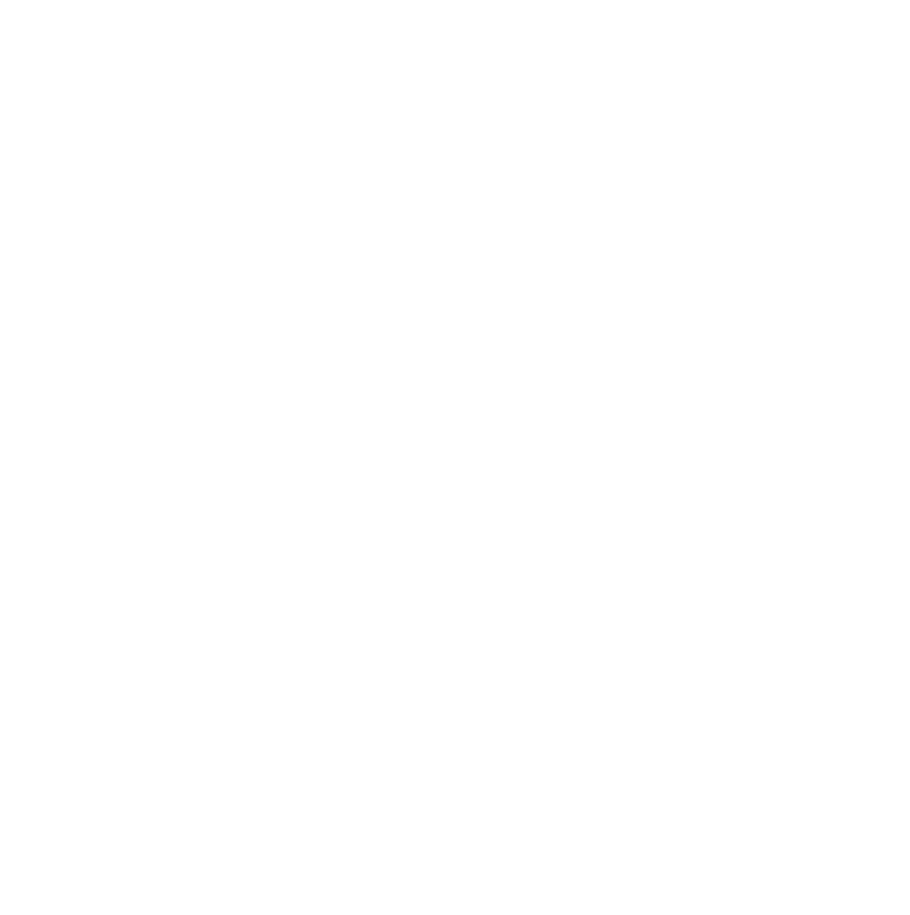
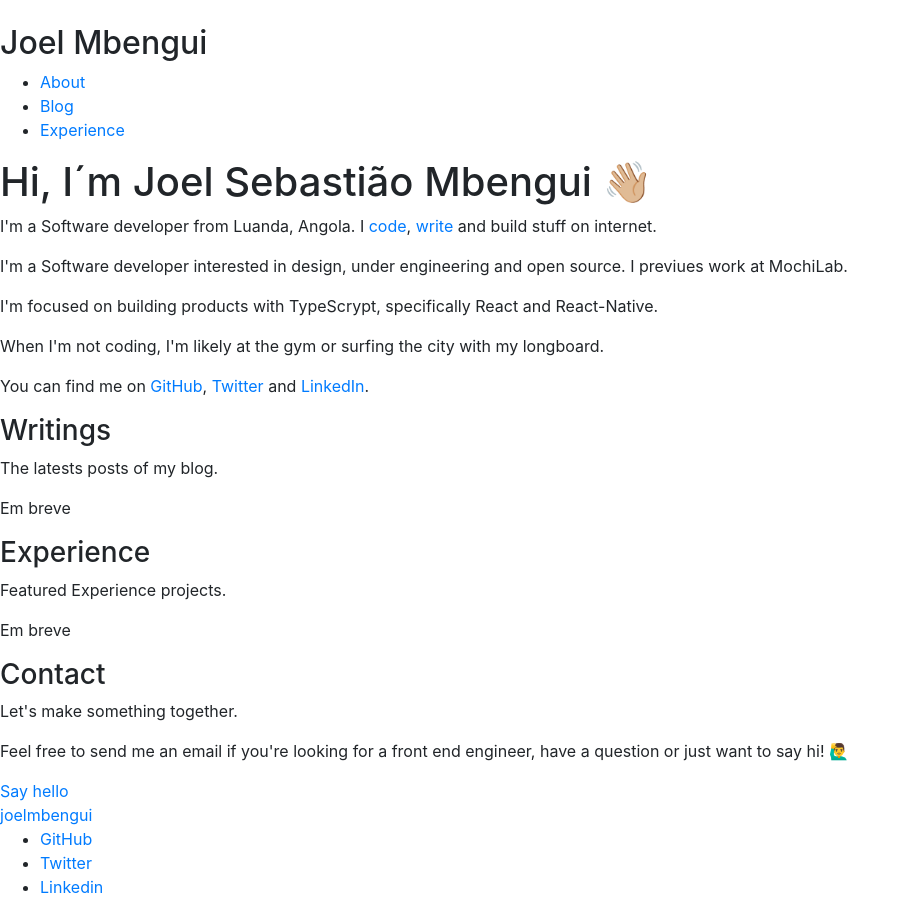
Before and after one commit to JSMbengui/joel_mbengui_profile, a Next.js app: page / in a window 1280 px wide. Shown: the whole page, without its empty margins (0-910 px from the left). Before the commit the page ends 800 px from the top, so only its background shows below. Built offline with nearby package versions, Linux system fonts and the light colour scheme.

Commit message:
created the sctruture of webpage

```diff
--- a/client/pages/home/index.tsx
+++ b/client/pages/home/index.tsx
@@ -1,8 +1,115 @@
 import { FC } from "react"
 
 const Home: FC = () => {
+  const Header = () => {
+    return (
+      <div>
+        <div>
+          <img />
+          <h2>Joel Mbengui</h2>
+        </div>
+        <nav>
+          <ul>
+            <li><a href="#">About</a></li>
+            <li><a href="#">Blog</a></li>
+            <li><a href="#">Experience</a></li>
+          </ul>
+        </nav>
+      </div>
+    )
+  }
+  const IntroAbout = () => {
+    return (
+      <div>
+        <div>
+          <h1>Hi, I´m Joel Sebastião Mbengui 👋🏼</h1>
+          <p>
+            I'm a Software developer from Luanda, Angola. I <a href="#">code</a>, <a href="#">write</a> and build stuff on internet.
+          </p>
+          <p>
+            I'm a Software developer interested in design, under engineering and open source. I previues work at MochiLab.
+          </p>
+          <p>
+            I'm focused on building products with TypeScrypt, specifically React and React-Native.
+          </p>
+          <p>
+            When I'm not coding, I'm likely at the gym or surfing the city with my longboard.
+          </p>
+          <p>
+            You can find me on <a href="#">GitHub</a>, <a href="#">Twitter</a> and <a href="#">LinkedIn</a>.
+          </p>
+        </div>
+      </div>
+    )
+  }
+  const IntroWrite = () => {
+    return (
+      <div>
+        <header>
+          <h3>Writings</h3>
+          <p>The latests posts of my blog.</p>
+
+          <div>
+            <p>Em breve</p>
+          </div>
+        </header>
+      </div>
+    )
+  }
+  const IntroExperience = () => {
+    return (
+      <div>
+        <header>
+          <h3>Experience</h3>
+          <p>Featured Experience projects.</p>
+
+          <div>
+            <p>Em breve</p>
+          </div>
+        </header>
+      </div>
+    )
+  }
+  const Contact = () => {
+    return (
+      <div>
+        <header>
+          <h3>Contact</h3>
+          <p>Let's make something together.</p>
+
+          <div>
+            <p>Feel free to send me an email if you're looking for a front end engineer, have a question or just want to say hi! 🙋‍♂️</p>
+            <a href="#">Say hello</a>
+          </div>
+        </header>
+      </div>
+    )
+  }
+  const Footer = () => {
+    return (
+      <div>
+        <div>
+          <a href="#">joelmbengui</a>
+        </div>
+        <nav>
+          <ul>
+            <li><a href="#">GitHub</a></li>
+            <li><a href="#">Twitter</a></li>
+            <li><a href="#">Linkedin</a></li>
+          </ul>
+        </nav>
+      </div>
+    )
+  }
   return (
-   <div></div>
+    <div>
+      <Header />
+      <IntroAbout />
+      <IntroWrite />
+      <IntroExperience />
+      <Contact />
+      <Footer />
+    </div>
   )
 }
 
```
